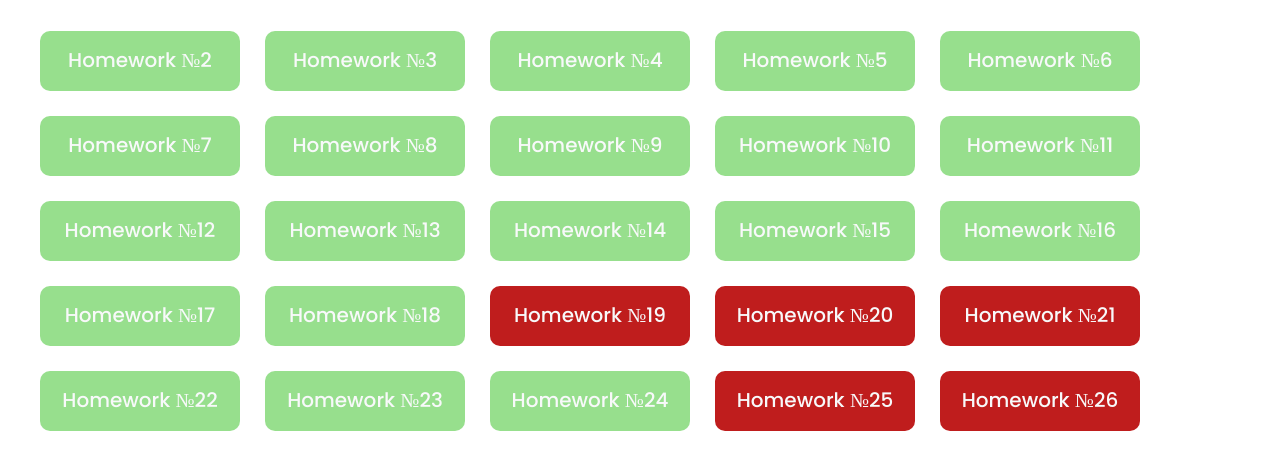
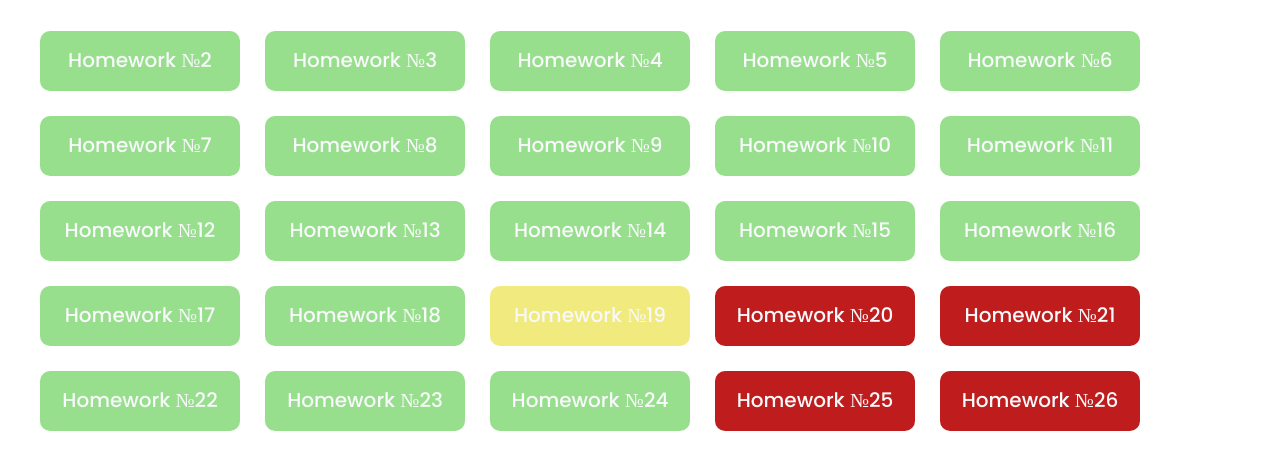
Before and after one commit to Sb3er0/lessons, a plain HTML site: page table/index.html in a window 1280 px wide. Shown: the part 191-660 px from the top of the page. Drawn offline with Linux system fonts and the light colour scheme.

Commit message:
Update index.html

```diff
--- a/table/index.html
+++ b/table/index.html
@@ -78,7 +78,7 @@
 				<a target="_blank" href="https://sb3er0.github.io/lessons/lesson_18/" class="item__link surrendered">Homework №18</a>
 			</div>
 			<div class="item__homework">
-				<a target="_blank" href="https://sb3er0.github.io/lessons/lesson_18/" class="item__link disabled">Homework №19</a>
+				<a target="_blank" href="https://sb3er0.github.io/lessons/lesson_19/" class="item__link verification">Homework №19</a>
 			</div>
 			<div class="item__homework">
 				<a target="_blank" href="https://sb3er0.github.io/lessons/lesson_20/" class="item__link disabled">Homework №20</a>
```
